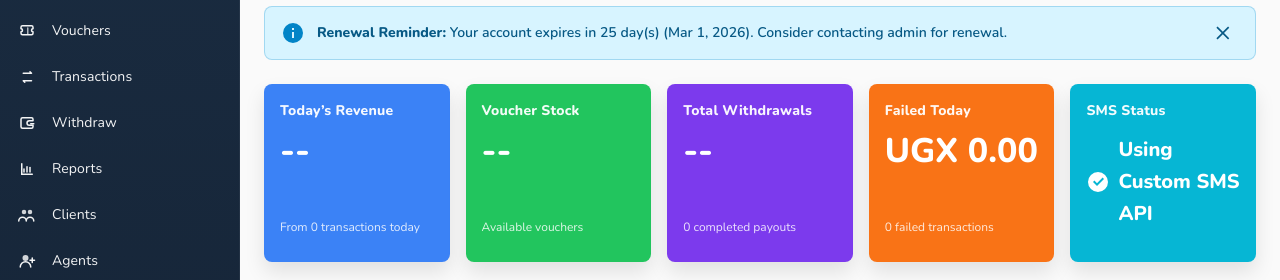
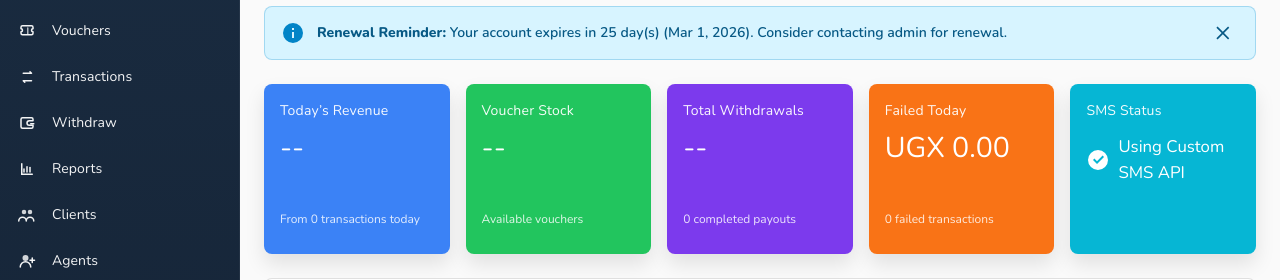
Before and after one commit to Hostspot-Billing-System/hotspot-billing-system, a React (Vite) app in the folder frontend/: page /admin/hotspot-profiles in a window 1280 px wide. Shown: the part 148-428 px from the top of the page. Built offline with nearby package versions, Linux system fonts and the light colour scheme; no server answers.

Commit message:
Adjust admin card typography

```diff
--- a/frontend/src/pages/AdminDashboard.jsx
+++ b/frontend/src/pages/AdminDashboard.jsx
@@ -329,7 +329,7 @@ export default function AdminDashboard() {
                   <Stack spacing={1} sx={{ height: '100%' }}>
                     <Typography
                       variant="subtitle2"
-                      fontWeight={800}
+                      fontWeight={500}
                       sx={{
                         color: 'rgba(255,255,255,0.95)',
                         letterSpacing: 0.2,
@@ -355,7 +355,13 @@ export default function AdminDashboard() {
                               d="M12 2a10 10 0 1 0 0 20 10 10 0 0 0 0-20Zm-1 14-4-4 1.41-1.41L11 13.17l5.59-5.58L18 9l-7 7Z"
                             />
                           </SvgIcon>
-                          <Typography variant="h6" fontWeight={900}>
+                          <Typography
+                            variant="h6"
+                            sx={(theme) => ({
+                              fontWeight: 400,
+                              fontSize: `calc(${theme.typography.h6.fontSize} * 0.84)`,
+                            })}
+                          >
                             {loading ? (
                               <Skeleton variant="text" sx={{ bgcolor: 'rgba(255,255,255,0.35)' }} width="65%" />
                             ) : (
@@ -367,7 +373,13 @@ export default function AdminDashboard() {
                       </Stack>
                     ) : (
                       <>
-                        <Typography variant="h4" fontWeight={800}>
+                        <Typography
+                          variant="h4"
+                          sx={(theme) => ({
+                            fontWeight: 400,
+                            fontSize: `calc(${theme.typography.h4.fontSize} * 0.84)`,
+                          })}
+                        >
                           <StatCardValue loading={loading} value={v?.value} />
                         </Typography>
                         <Box sx={{ flexGrow: 1 }} />
--- a/frontend/src/pages/AdminWithdraw.jsx
+++ b/frontend/src/pages/AdminWithdraw.jsx
@@ -58,13 +58,19 @@ function StatCard({ title, value, subtitle, color }) {
     >
       <CardContent>
         <Stack spacing={1}>
-          <Typography variant="subtitle2" fontWeight={800} sx={{ opacity: 0.95 }}>
+          <Typography variant="subtitle2" fontWeight={500} sx={{ opacity: 0.95 }}>
             {title}
           </Typography>
           <Typography variant="caption" sx={{ opacity: 0.9, fontWeight: 800 }}>
             UGX
           </Typography>
-          <Typography variant="h4" fontWeight={900}>
+          <Typography
+            variant="h4"
+            sx={(theme) => ({
+              fontWeight: 400,
+              fontSize: `calc(${theme.typography.h4.fontSize} * 0.84)`,
+            })}
+          >
             {value}
           </Typography>
           {subtitle ? (
```
